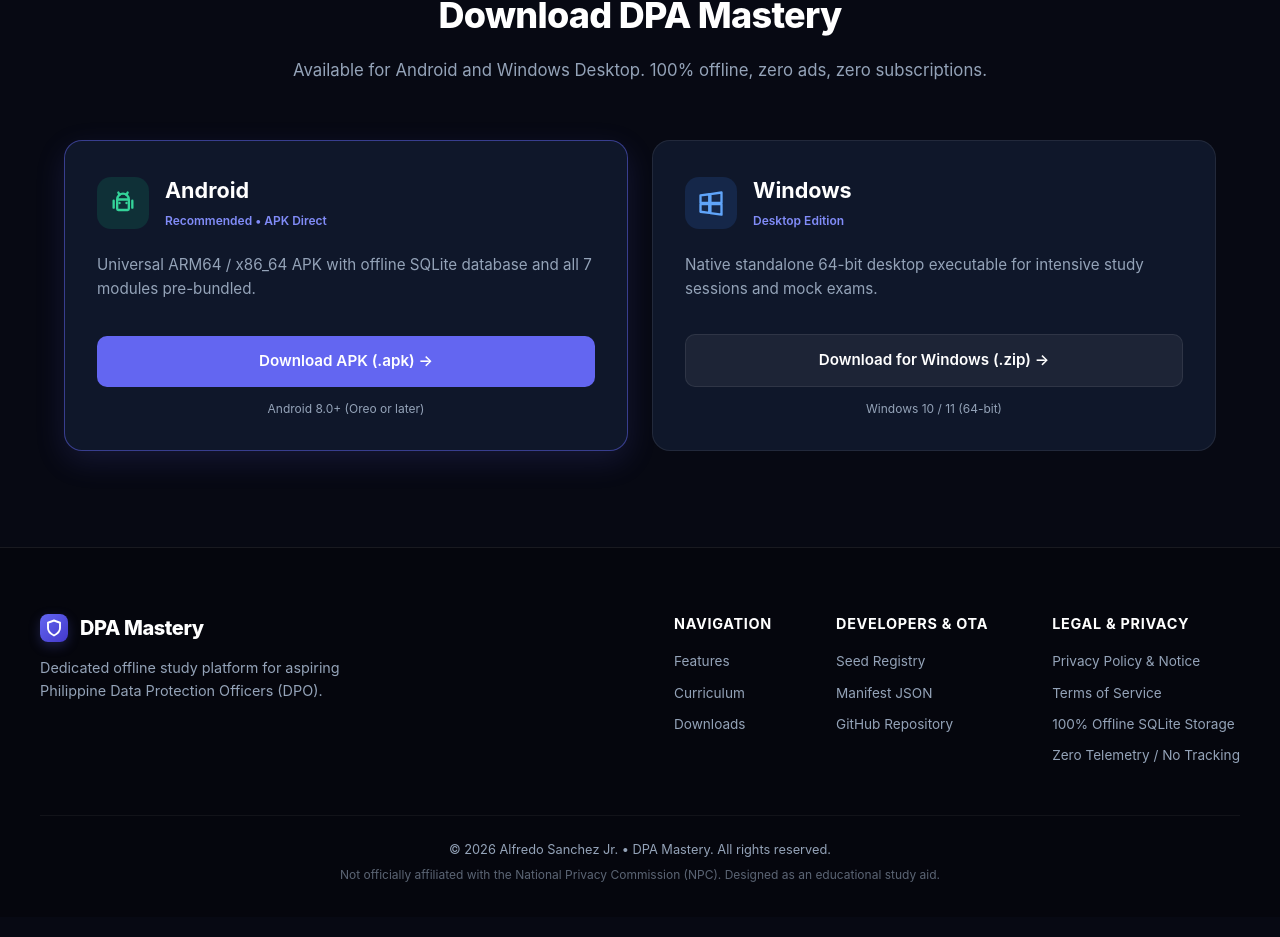
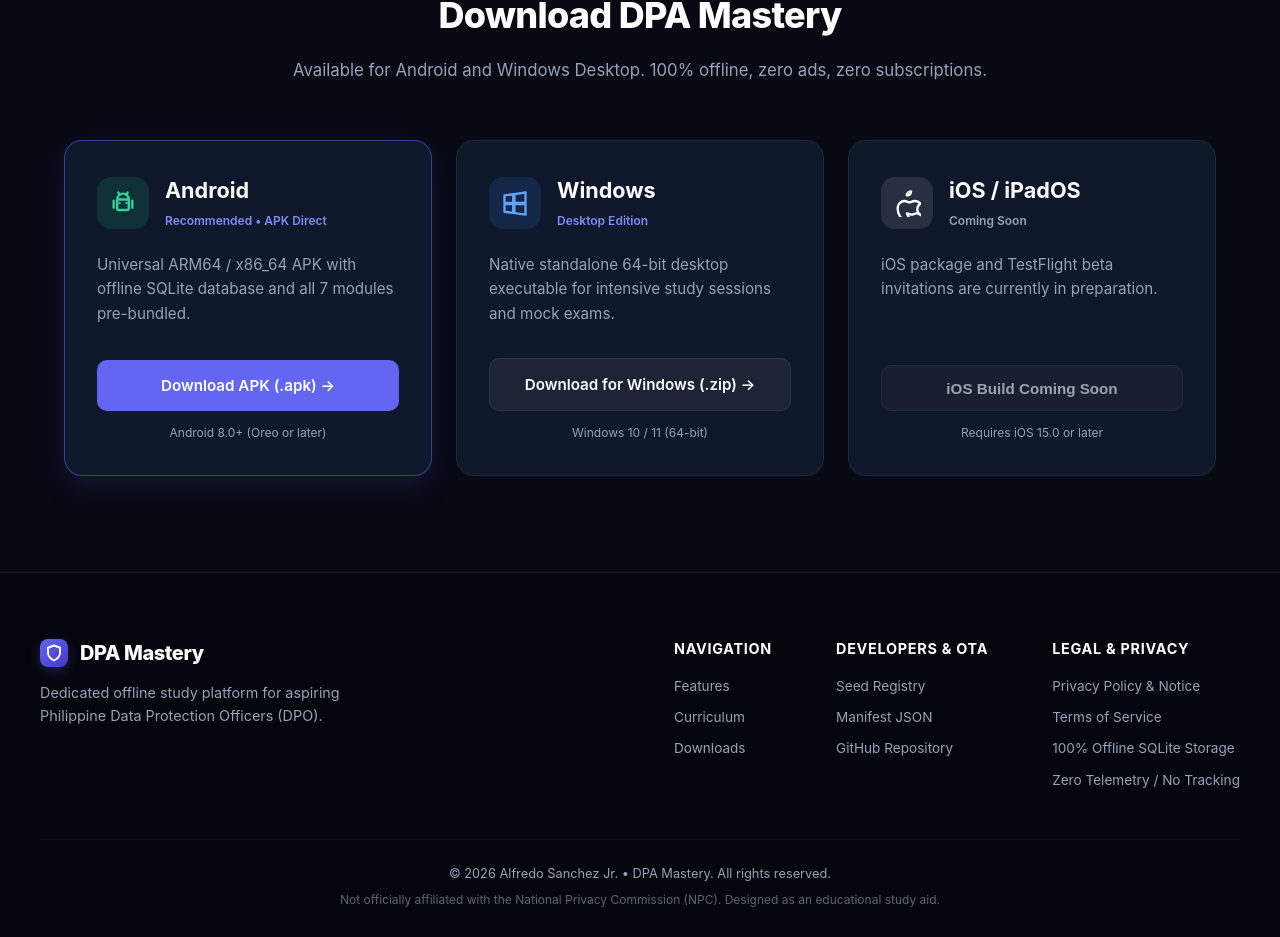
Before and after one commit to tildemark/dpa-mastery, a Next.js app in the folder web/: page / in a window 1280 px wide. Shown: the part 4113-5050 px from the top of the page. Built offline with nearby package versions, Linux system fonts and the light colour scheme.

Commit message:
docs: show iOS download card as Coming Soon on landing page

```diff
--- a/web/app/page.tsx
+++ b/web/app/page.tsx
@@ -371,6 +371,29 @@
               <span className="meta-info">Windows 10 / 11 (64-bit)</span>
             </div>
           </div>
+
+          {/* iOS Card (Coming Soon) */}
+          <div className="download-card coming-soon">
+            <div className="platform-header">
+              <div className="platform-icon apple">
+                <svg width="28" height="28" viewBox="0 0 24 24" fill="none" stroke="currentColor" strokeWidth="2" strokeLinecap="round" strokeLinejoin="round">
+                  <path d="M12 20.94c1.5 0 2.75 1.06 4 1.06 1.28 0 2.37-1.06 4-1.06 1.83 0 3.72 1.34 3.72 1.34s-2.89-1.63-2.89-4.8c0-3.32 2.73-4.8 2.73-4.8-1.57-2.33-4-2.42-4.88-2.42-2.12 0-3.4 1.25-4.48 1.25-1.12 0-2.65-1.25-4.48-1.25C7.2 10.22 4 12.44 4 16.73c0 4.16 2.57 9.27 5.72 9.27 1.43 0 2.58-.94 4-.94z"/>
+                  <path d="M15.5 2c0 1.94-1.39 3.5-3 3.5-.22 0-.44-.02-.65-.08.15-1.78 1.58-3.42 3.65-3.42z"/>
+                </svg>
+              </div>
+              <div>
+                <h3>iOS / iPadOS</h3>
+                <span className="platform-tag" style={{ color: '#94a3b8' }}>Coming Soon</span>
+              </div>
+            </div>
+            <p className="platform-desc">iOS package and TestFlight beta invitations are currently in preparation.</p>
+            <div className="download-actions">
+              <button disabled className="btn-download secondary" style={{ opacity: 0.6, cursor: 'not-allowed' }}>
+                iOS Build Coming Soon
+              </button>
+              <span className="meta-info">Requires iOS 15.0 or later</span>
+            </div>
+          </div>
         </div>
       </section>
 
```
